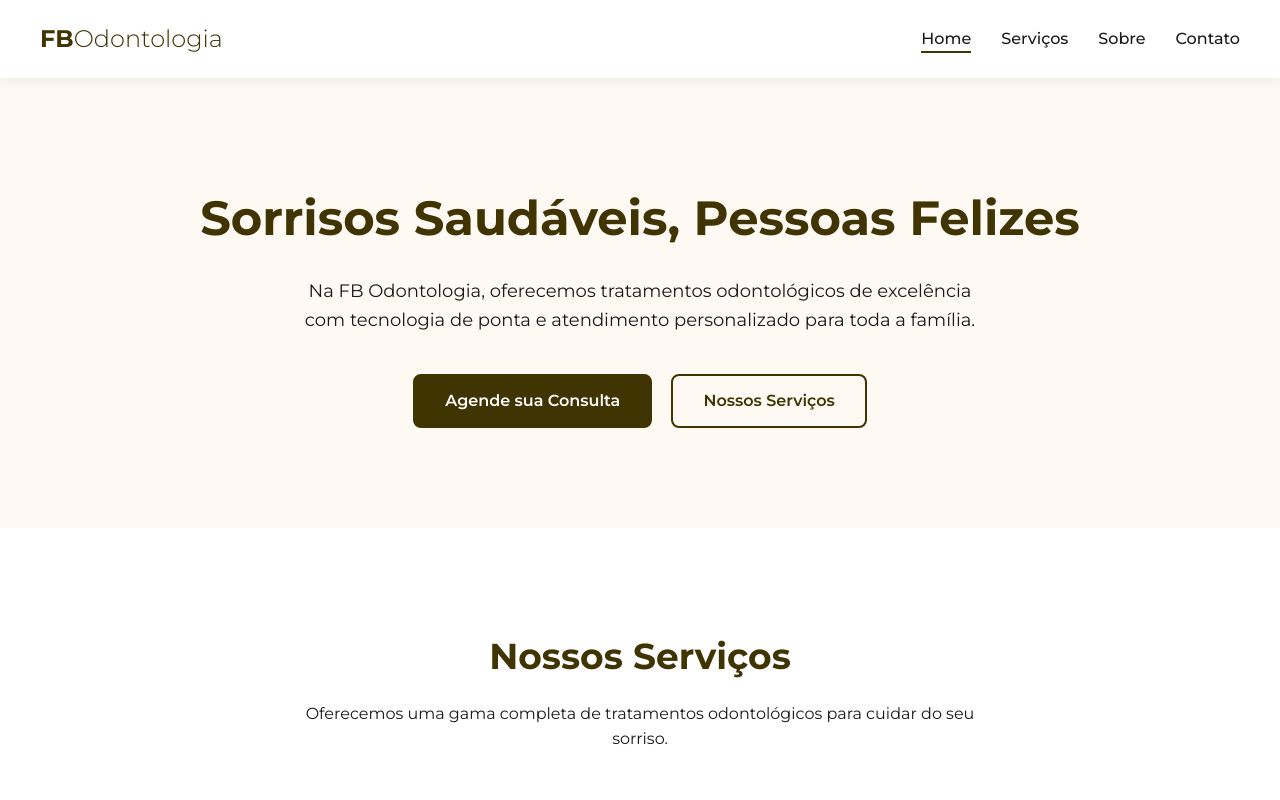
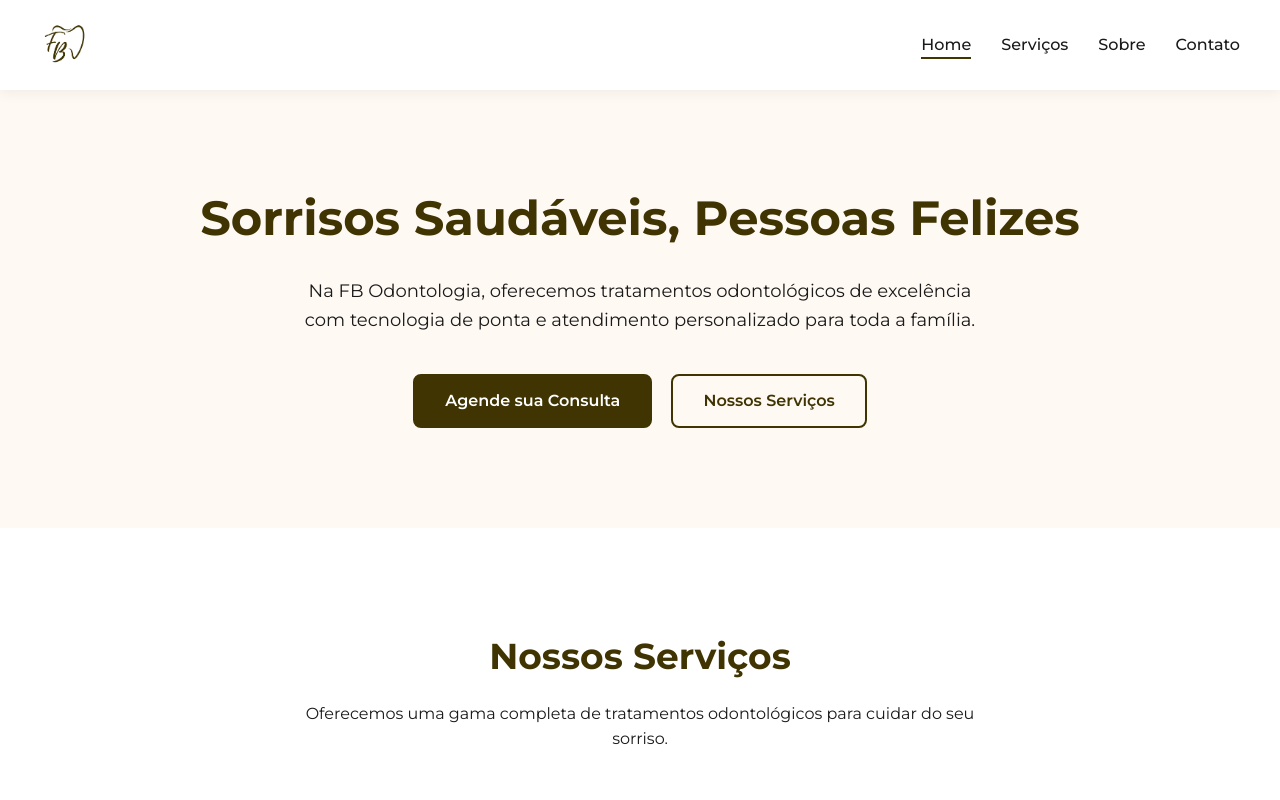
Before and after one commit to Mariott0/fb-odontologia, a plain HTML site: page index.html in a window 1280 px wide. Shown: the top 800 px of the page. Drawn offline with Linux system fonts and the light colour scheme.

Commit message:
update com logo

```diff
--- a/index.html
+++ b/index.html
@@ -445,12 +445,20 @@
         .fade-in {
             animation: fadeIn 1s ease forwards;
         }
+        .logo img {
+        height: 50px;
+        display: block;
+        object-fit: contain;
+        }
+
     </style>
 </head>
 <body>
     <header>
   <div class="container header-container">
-            <a href="#" class="logo">FB<span>Odontologia</span></a>
+    <a href="#" class="logo">
+        <img src="./img/logo.png" alt="FB Odontologia Logo" />
+    </a>
     <button class="mobile-menu-btn">☰</button>
     <nav>
       <ul>
```
Also changed, not shown: img/logo.png (added). Lines whose indentation alone changed are shown as unchanged.
